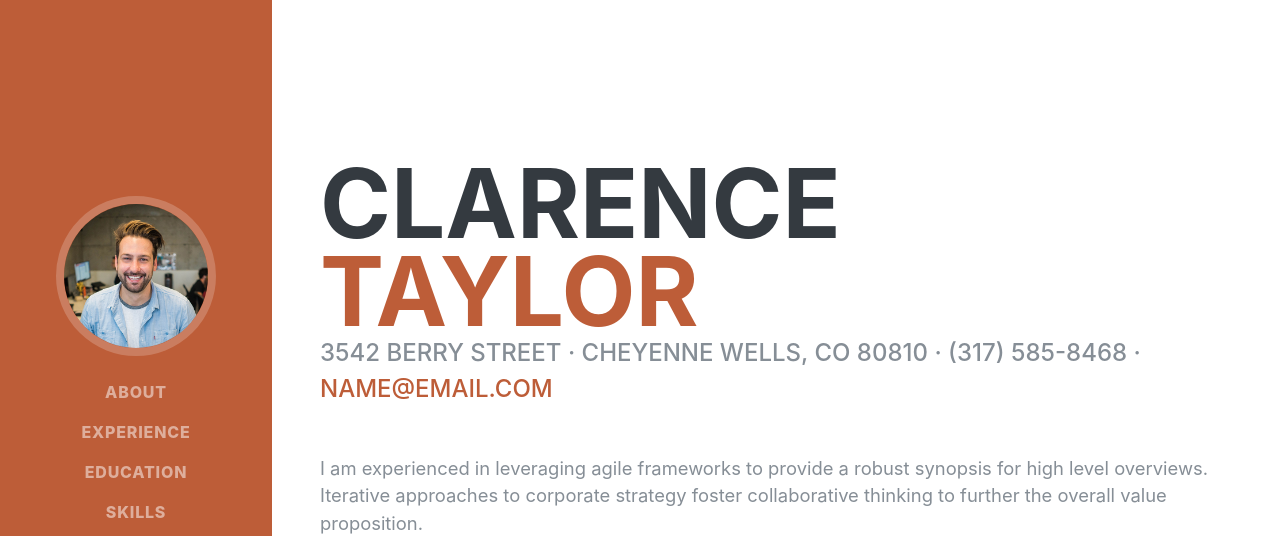
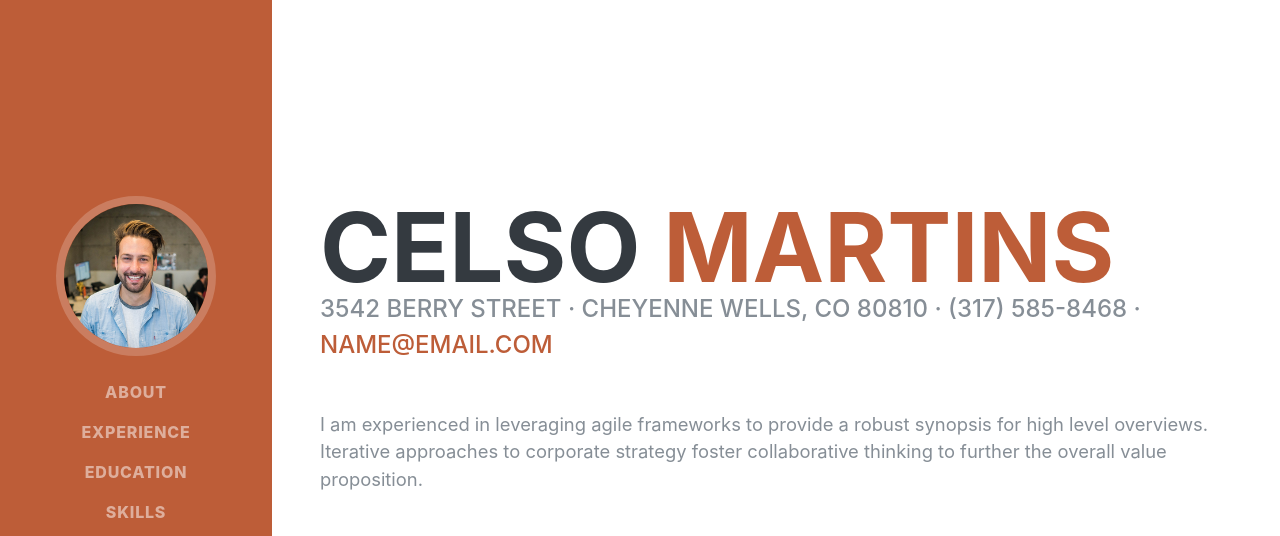
Before and after one commit to celsomrtns/frontcode-github-basicao, a plain HTML site: page index.html in a window 1280 px wide. Shown: the top 536 px of the page. Drawn offline with Linux system fonts and the light colour scheme; a web font is replaced by a local one.

Commit message:
Adicionado meu nome no curriculo.

```diff
--- a/index.html
+++ b/index.html
@@ -63,8 +63,8 @@
 
     <section class="resume-section p-3 p-lg-5 d-flex align-items-center" id="about">
       <div class="w-100">
-        <h1 class="mb-0">Clarence
-          <span class="text-primary">Taylor</span>
+        <h1 class="mb-0">Celso
+          <span class="text-primary">Martins</span>
         </h1>
         <div class="subheading mb-5">3542 Berry Street · Cheyenne Wells, CO 80810 · (317) 585-8468 ·
           <a href="mailto:name@email.com">name@email.com</a>
```
